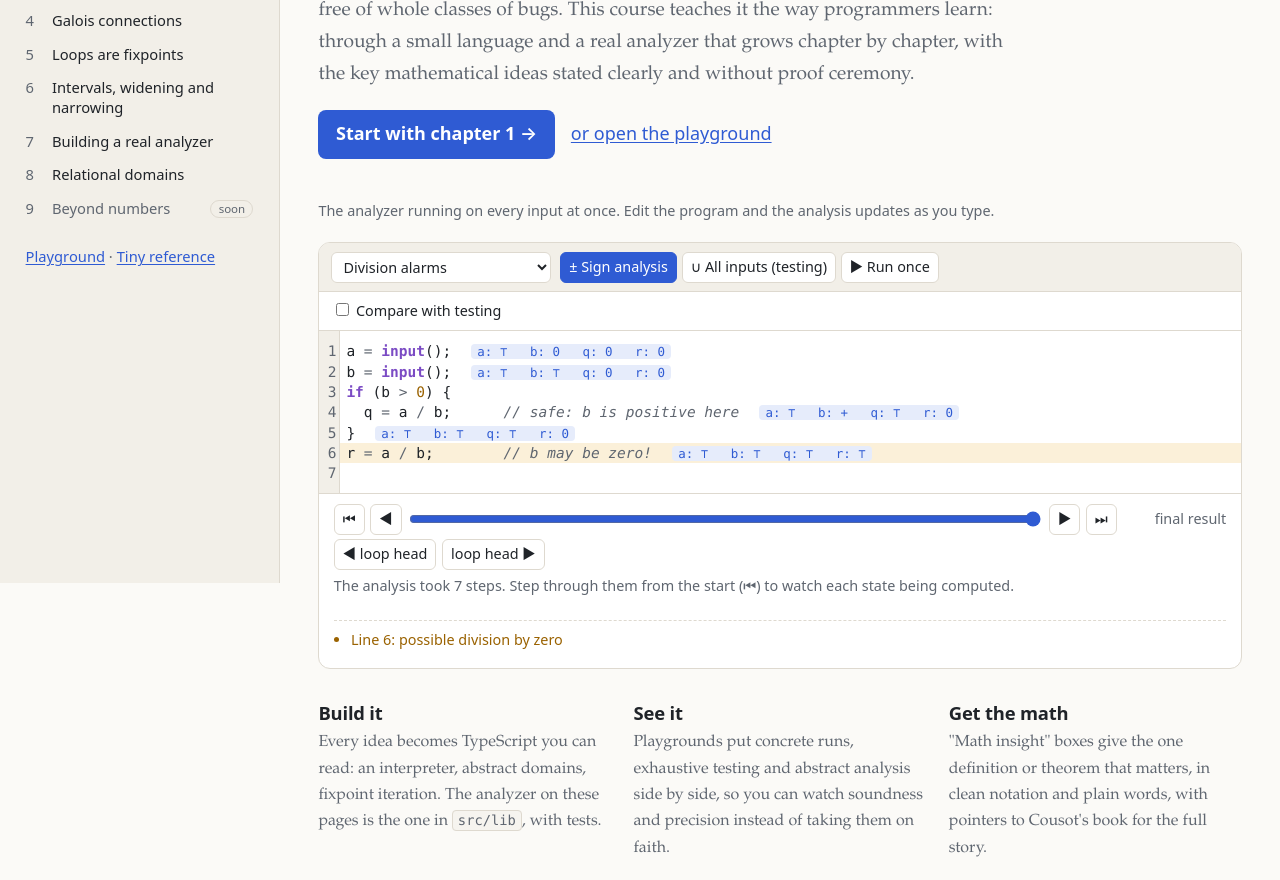
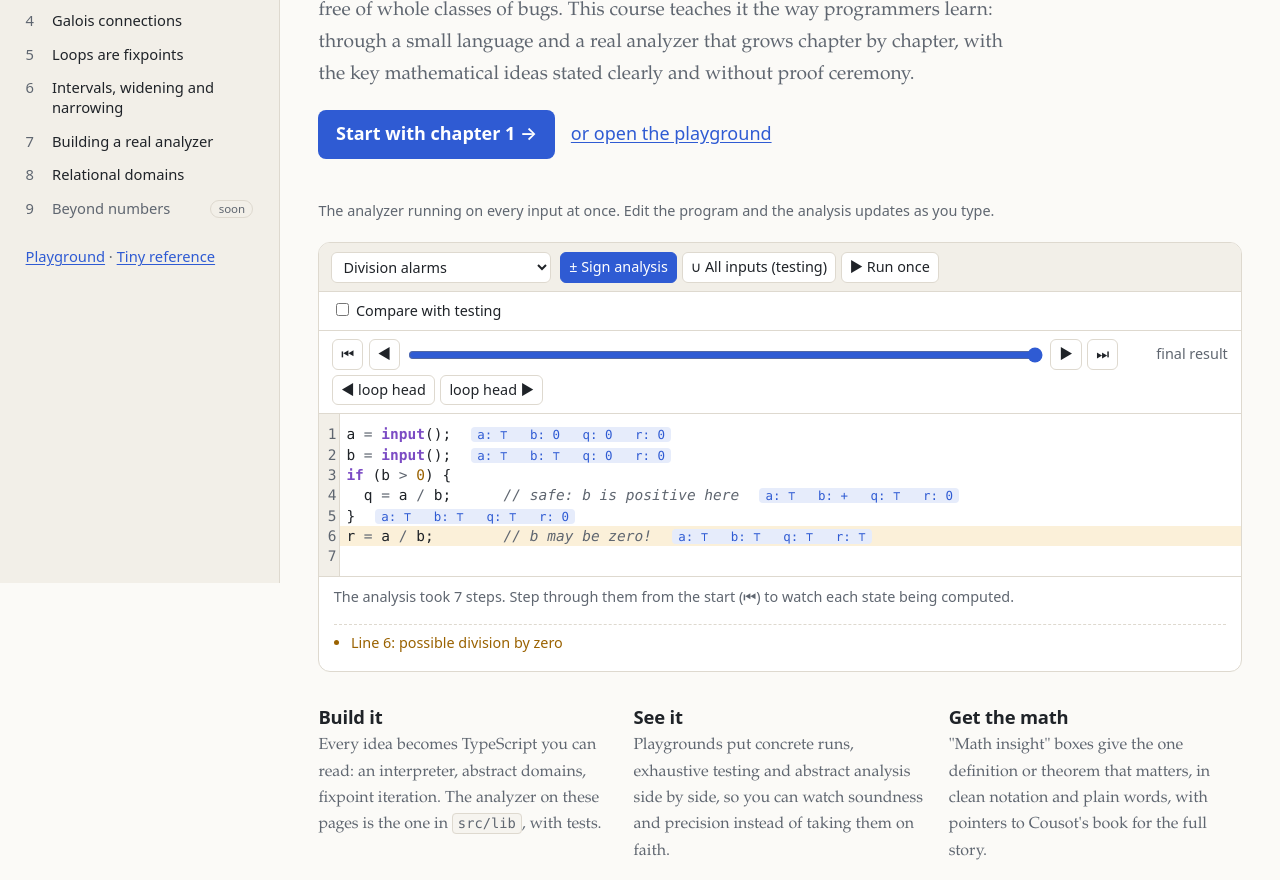
Before and after one commit to yelouafi/learn-abstract-interpretation, an Astro site: page /learn-abstract-interpretation/ in a window 1280 px wide. Shown: the part 217-1097 px from the top of the page. Built offline with nearby package versions, Linux system fonts and the light colour scheme; Astro itself is replaced by a stand-in of ours.

Commit message:
Put the playground's step controls above the code, like the other widgets
Both the run stepper and the analysis stepper now sit between the
controls and the editor, as in the fixpoint and worklist widgets; the
explanation of the current step stays under the code. Chapters 3, 6 and
8 now say where the buttons are.

Co-Authored-By: Claude Opus 5.5 <noreply@anthropic.com>
Claude-Session: https://claude.ai/code/session_011Hdy5G1FBXLjsVPzkM2gVc

```diff
--- a/src/components/Playground.astro
+++ b/src/components/Playground.astro
@@ -59,9 +59,10 @@ const { modes, example, examples, inputs, compare, caption, domains } = Astro.pr
   ai-playground table { width: 100%; font-size: 0.82rem; }
   ai-playground td.sym { font-family: var(--mono); text-align: center; }
   ai-playground td.ln { color: var(--muted); vertical-align: top; }
-  ai-playground .astepper { margin-bottom: 0.6em; padding-bottom: 0.5em; border-bottom: 1px dashed var(--border); }
+  ai-playground .stepbar { padding: 0.5rem 0.8rem; border-bottom: 1px solid var(--border); }
+  ai-playground .stepbar:empty { display: none; }
   ai-playground .stepper.jumps { margin-top: 0.3em; }
-  ai-playground .trace-note { margin-top: 0.4em; min-height: 2.6em; }
+  ai-playground .trace-note { margin-bottom: 0.6em; padding-bottom: 0.5em; min-height: 2.6em; border-bottom: 1px dashed var(--border); }
   ai-playground .trace-note p { margin: 0.15em 0; }
   ai-playground .trace-note .state { white-space: pre-wrap; font-family: var(--mono); font-size: 0.82rem; color: var(--accent); font-variant-ligatures: none; }
   ai-playground .trace-note .muted { color: var(--muted); }
--- a/src/pages/chapters/03-signs.mdx
+++ b/src/pages/chapters/03-signs.mdx
@@ -256,7 +256,7 @@ Things to try:
 2. **Division alarms**: line 4 is safe (`b` is $+$ there); line 6 may divide by zero, and the alarm is real.
 3. **Dead code**: the analyzer proves line 5 unreachable ($\bot$): `y` is $+ \times + = +$, so `y < 0` is impossible.
 4. Edit any program. Analysis reruns as you type.
-5. **Step through the analysis.** Under the code, ⏮ goes back to the first step and ▶ moves one step at a time: each assignment, each test, each join, each round at a loop head. The text under the buttons says what the analyzer is doing, and the annotations fill in as it goes. **loop head ▶** jumps straight to the next round of a loop. ⏭ goes back to the final result.
+5. **Step through the analysis.** Above the code, ⏮ goes back to the first step and ▶ moves one step at a time: each assignment, each test, each join, each round at a loop head. The text under the code says what the analyzer is doing, and the annotations fill in as it goes. **loop head ▶** jumps straight to the next round of a loop. ⏭ goes back to the final result.
 
 ## Where precision goes
 
--- a/src/pages/chapters/06-intervals.mdx
+++ b/src/pages/chapters/06-intervals.mdx
@@ -135,7 +135,7 @@ In the picture of chapter 3, this chapter changed two layers, and the line betwe
 
 <AnalyzerMap focus="value,solver" value="This chapter: intervals instead of signs. The domain also provides widening and narrowing, because only it knows how to extrapolate its own values." solver="Loops now widen after a few rounds and narrow at the end. The solver decides where and when; it never looks inside an interval." />
 
-The playground now offers intervals in its **Domain** picker, with widening (delay 3) and narrowing on. Open **Loop iterations** to see where the analyzer widened (∇) and narrowed (Δ), or step through the analysis with the buttons under the code and watch each widening and narrowing happen.
+The playground now offers intervals in its **Domain** picker, with widening (delay 3) and narrowing on. Open **Loop iterations** to see where the analyzer widened (∇) and narrowed (Δ), or step through the analysis with the buttons above the code and watch each widening and narrowing happen.
 
 <Playground modes="signs,collect" domains="intervals,signs8" example="count" examples="count,countdown,abs,product,sum,not-equal,division,copy,forever" />
 
--- a/src/pages/chapters/08-relational.mdx
+++ b/src/pages/chapters/08-relational.mdx
@@ -168,7 +168,7 @@ Why, then, does the playground show `y = x` only from line 3 on? Its annotations
 
 Intervals, in contrast, forget the link right away: after one round they say $x \in [0, 1]$ and $y \in [0, 1]$, which allows $(x, y) = (0, 1)$. Once forgotten, nothing can bring it back.
 
-You can watch all this happen in the playground at the end of the chapter. Press ⏮ under the code, then ▶ to advance one step at a time. The text under the buttons explains each step and shows the full state, including the relations that the line annotations leave out.
+You can watch all this happen in the playground at the end of the chapter. Press ⏮ above the code, then ▶ to advance one step at a time. The text under the code explains each step and shows the full state, including the relations that the line annotations leave out.
 
 ## Join, widening and the lockstep invariant
 
--- a/src/scripts/playground.ts
+++ b/src/scripts/playground.ts
@@ -80,6 +80,8 @@ class Playground extends HTMLElement {
   private mode!: Mode;
   private editor!: ReturnType<typeof createEditor>;
   private controls!: HTMLElement;
+  /** Step controls, above the code (as in the other widgets). */
+  private stepbar!: HTMLElement;
   private panel!: HTMLElement;
   private timer = 0;
   private step = -1;
@@ -119,7 +121,8 @@ class Playground extends HTMLElement {
     this.controls = h('div', { class: 'controls' });
     const editorHost = h('div', { class: 'editor' });
     this.panel = h('div', { class: 'panel' });
-    this.append(h('div', { class: 'toolbar' }, select, tabs), this.controls, editorHost, this.panel);
+    this.stepbar = h('div', { class: 'stepbar' });
+    this.append(h('div', { class: 'toolbar' }, select, tabs), this.controls, this.stepbar, editorHost, this.panel);
 
     this.editor = createEditor(editorHost, initial.code, () => {
       clearTimeout(this.timer);
@@ -131,6 +134,7 @@ class Playground extends HTMLElement {
   private refresh() {
     this.querySelectorAll<HTMLButtonElement>('.tabs button').forEach((b) => b.setAttribute('aria-selected', String(b.dataset.mode === this.mode)));
     this.controls.replaceChildren();
+    this.stepbar.replaceChildren();
     this.panel.replaceChildren();
     let p: Program;
     try {
@@ -184,14 +188,15 @@ class Playground extends HTMLElement {
       : s.kind === 'assert-failed' ? `✗ assertion failed on line ${s.line}`
       : s.kind === 'error' ? `✗ ${s.message} on line ${s.line}`
       : '∞ stopped after 1000 loop iterations (probably does not terminate)';
-    this.panel.append(
+    this.stepbar.append(
       h('div', { class: 'stepper' },
         btn('⏮', 'First step', () => (this.step = 0)),
         btn('◀', 'Previous step', () => (this.step = Math.max(0, this.step - 1))),
         slider,
         btn('▶', 'Next step', () => (this.step = Math.min(n - 1, this.step + 1))),
         btn('⏭', 'Last step', () => (this.step = n - 1)),
-        counter),
+        counter));
+    this.panel.append(
       h('p', { class: `status ${s.kind === 'ok' ? 'good' : 'bad'}` }, statusText,
         res.inputsUsed.length ? h('span', { class: 'muted' }, `inputs read: ${res.inputsUsed.join(', ')}`) : ''),
     );
@@ -305,7 +310,7 @@ class Playground extends HTMLElement {
       for (let k = this.astep + dir; k >= 0 && k < n; k += dir) if (isHead(k)) { this.astep = k; return; }
       this.astep = dir > 0 ? n : 0;
     };
-    this.panel.append(h('div', { class: 'astepper' },
+    this.stepbar.append(
       h('div', { class: 'stepper' },
         btn('⏮', 'First step', () => (this.astep = 0)),
         btn('◀', 'Previous step', () => (this.astep = Math.max(0, this.astep - 1))),
@@ -315,8 +320,8 @@ class Playground extends HTMLElement {
         counter),
       h('div', { class: 'stepper jumps' },
         btn('◀ loop head', 'Previous loop-head step', () => nextHead(-1)),
-        btn('loop head ▶', 'Next loop-head step', () => nextHead(1))),
-      note));
+        btn('loop head ▶', 'Next loop-head step', () => nextHead(1))));
+    this.panel.append(note);
     render();
 
     const alarms = a.alarms.length
```
